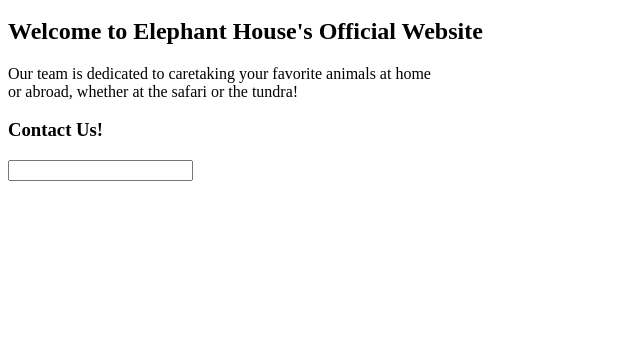
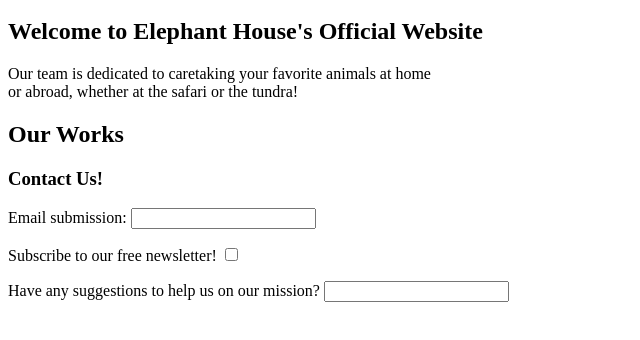
Before and after one commit to Spongehubman/sa13-act1, a plain HTML site: page task3/act1_task3.html in a window 1280 px wide. Shown: the part 154-494 px from the top of the page, without its empty margins (0-640 px from the left). Drawn offline with Linux system fonts and the light colour scheme.

Commit message:
In task3/act1_task3.html, I added two new '<input>' tags in the 'Contact Us!' section, and I surrounded all three of them inside of a '<form>' tag. The three '<input>' tags are surrounded with '<p>' tags, describing the purpose of each of the '<input>' tags. An 'Our Works' header was also added, which unfortunately does not have any content yet.

```diff
--- a/task3/act1_task3.html
+++ b/task3/act1_task3.html
@@ -21,10 +21,18 @@
         <p>Our team is dedicated to caretaking your favorite animals at home <br>
         or abroad, whether at the safari or the tundra!</p>
 
+        <h2>Our Works</h2>
+
+
+
 
         <h3>Contact Us!</h3>
 
-        <input type="text" name="email_address">
+        <form>
+            <p>Email submission: <input type="text" name="email_address"></p>
+            <p>Subscribe to our free newsletter! <input type="checkbox" name="subscribe_to_our_newsletter" value="Subscribe for free"></p>
+            <p>Have any suggestions to help us on our mission? <input type="text" name="any_suggestions?"></p>
+        </form>
 
 
     </article>
```
